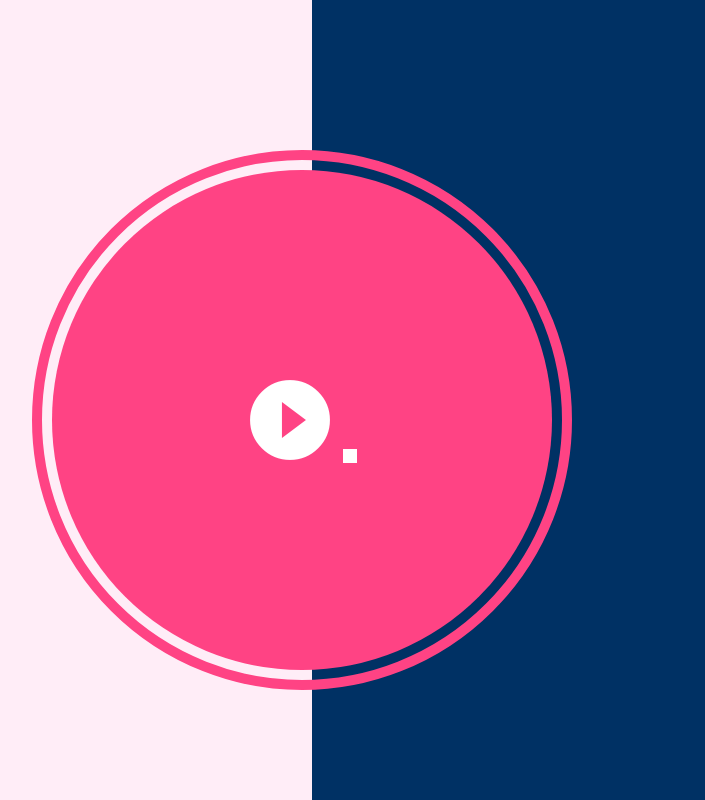
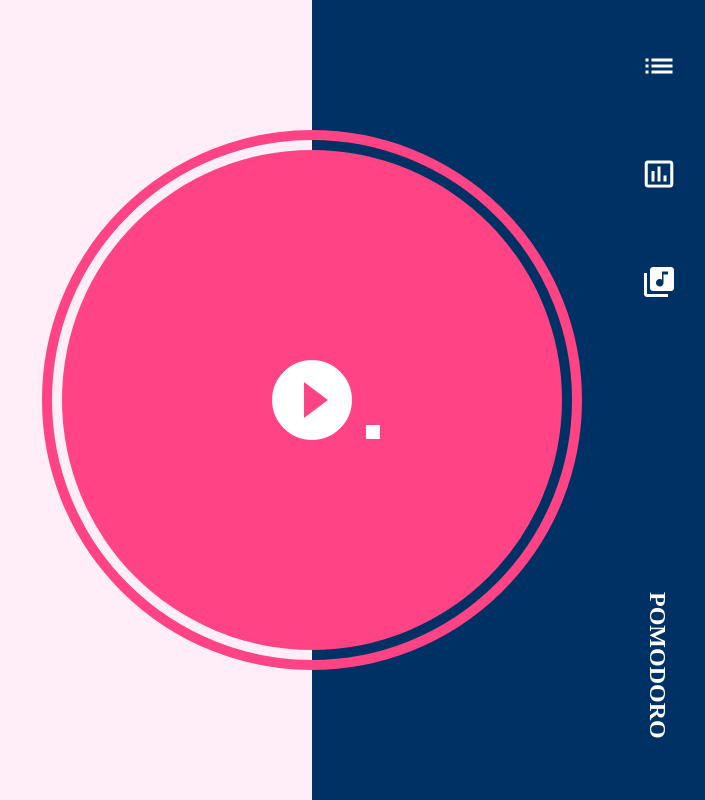
Before and after one commit to vicky2490/pomodoroTechnique, a React (Create React App) app: page / in a window 1280 px wide. Shown: the whole page, without its empty margins (518-1223 px from the left). Built offline with nearby package versions, Linux system fonts and the light colour scheme.

Commit message:
調整中間圓整體控制為flexbox 設置右邊menu list排版

```diff
--- a/src/App.css
+++ b/src/App.css
@@ -6,9 +6,23 @@
 
 .flex {
   display: flex;
-  /* outline: 10px solid yellow; */
+  /* outline: 1px solid yellow; */
   align-items:center;
   justify-content:center;
+}
+
+.outside-box {
+  position: absolute;
+  right: 180px;
+  width: 540px;
+  height: 800px;
+}
+
+.outside-flex-size {
+  /* outline: 10px solid orange; */
+  display: flex;
+  width: 540px;
+  height: 800px;
 }
 
 .left-content {
@@ -20,15 +34,13 @@
 .right-content {
   width: 450px;
   height: 800px;
- background-color: #003164;
+  background-color: #003164;
 }
 
 .outside-circle {
   width: 540px;
   height: 540px;
   border-radius: 50%;
-  margin-left: -280px;
-  margin-top: 33.33%;
   border: 10px solid #FF4384;
 }
 
@@ -44,7 +56,9 @@
   font-size: 96px;
 }
 
-.play-arrow-size {
+.play-arrow-relative {
+  position: relative;
+  /* outline: 2px solid green; */
   height: 96px;
   width: 96px;
 }
@@ -54,5 +68,44 @@
   height: 24px;
   background-color: white;
   border: 5px solid #FF4384;
-  align-self: flex-end;
+  position: absolute;
+  bottom: 4px;
+  right: -25px;
 }
+
+.menu-list {
+  width: 36px;
+  height: 252px;
+  position: absolute;
+  right: 85px;
+  top: 48px;
+  display: flex;
+  flex-direction: column;
+  justify-content: space-between;
+}
+
+.menu-relative {
+  position: relative;
+  width: 450px;
+  height: 800px;
+}
+
+.menu-icon {
+  font-size: 36px;
+  color: rgba(255, 255, 255, 1);
+}
+
+.slogan {
+  width: 165px;
+  height: 31px;
+  position: absolute;
+  right: 25px;
+  bottom: 110px;
+  color: white;
+  font-family: Futura;
+  font-size: 24px;
+  font-weight: bold;
+  /* outline: 2px solid green; */
+  transform:rotate(90deg);
+
+}
--- a/src/App.js
+++ b/src/App.js
@@ -5,14 +5,30 @@
   return (
     <div className="flex wrap">
       <div className="left-content"></div>
-      <div className="right-content">
-        <div className="outside-circle flex">
-          <div className="middle-circle flex">
-            <div className="flex">
-              <i className="material-icons play-arrow play-arrow-size">play_circle_filled</i>
-              <div className="little-circle"></div>
+
+      <div className="outside-box">
+        <div className="flex outside-flex-size">
+          <div className="outside-circle flex">
+            <div className="middle-circle flex">
+              <div className="play-arrow-relative">
+                {/* <div className="flex"> */}
+                  <i className="material-icons play-arrow">play_circle_filled</i>
+                {/* </div> */}
+                <div className="little-circle"></div>
+              </div>
             </div>
           </div>
+        </div>
+      </div>
+
+      <div className="right-content">
+        <div className="menu-relative">
+          <div className="menu-list">
+            <i className="material-icons menu-icon">list</i>
+            <i className="material-icons menu-icon">insert_chart_outlined</i>
+            <i className="material-icons menu-icon">library_music</i>
+          </div>
+          <div className="slogan">POMODORO</div>
         </div>
       </div>
     </div>
```
